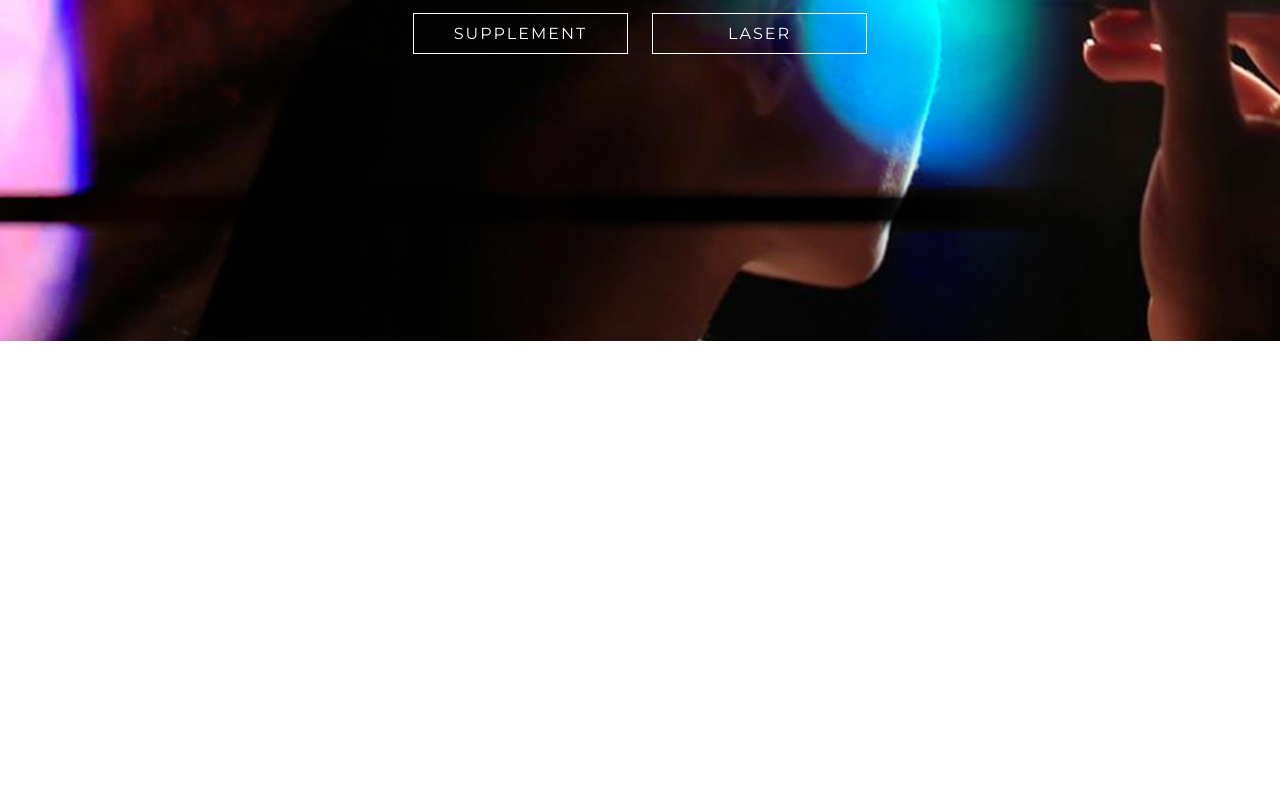
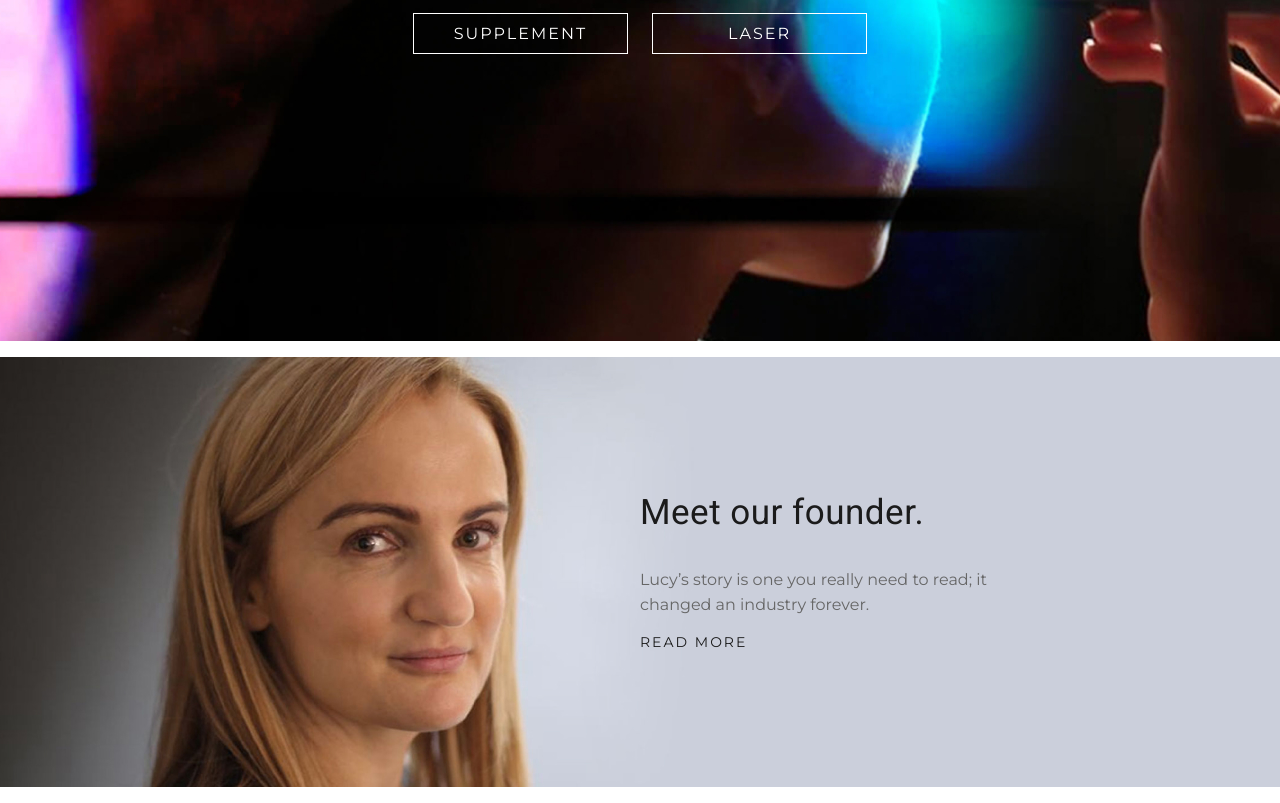
Before and after one commit to AkintsevaElizaveta/LYMA, a plain HTML site: page index.html in a window 1280 px wide. Shown: the part 2450-3253 px from the top of the page. Before the commit the page ends 2807 px from the top, so only its background shows below. Drawn offline with Linux system fonts and the light colour scheme.

Commit message:
created "founder" container

```diff
--- a/css/main.scss
+++ b/css/main.scss
@@ -170,3 +170,35 @@ a{
     text-transform: uppercase;
   }
 }
+.founder{
+  background: url("../images/founder.jpg") 50% 50% no-repeat;
+  background-size: cover;
+  width: 100vw;
+  height: 430px;
+  display: flex;
+  align-items: center;
+  margin-bottom: 16px;
+  .founder_text_box{
+    max-width: 350px;
+    margin: 0 0 0 50%;
+  }
+  .founder__title{
+    color: #1B1B1B;
+    font-size: 35px;
+    line-height: 43px;
+    letter-spacing: 0.5px;
+    margin-bottom: 33px;
+    text-align: left;
+  }
+  .founder__description_text{
+    color: #666666;
+    text-align: left;
+    margin-bottom: 12px;
+  }
+  .founder_link{
+    color: #1B1B1B;
+    font-size: 14px;
+    line-height: 20px;
+    letter-spacing: 2px;
+  }
+}
--- a/index.html
+++ b/index.html
@@ -71,7 +71,13 @@
                     <button class="btn innovation__btn">SUPPLEMENT</button>
                     <button class="btn innovation__btn">LASER</button>
                 </div>
-
+            </div>
+            <div class="founder">
+                <div class="founder_text_box">
+                    <h2 class="title founder__title">Meet our founder.</h2>
+                    <p class="description_text founder__description_text">Lucy’s story is one you really need to read; it changed an industry forever.</p>
+                    <a href="#" class="founder_link">READ MORE</a>
+                </div>
             </div>
         </main>
     </div>
```
Also changed, not shown: css/main.css, 1 other file.
